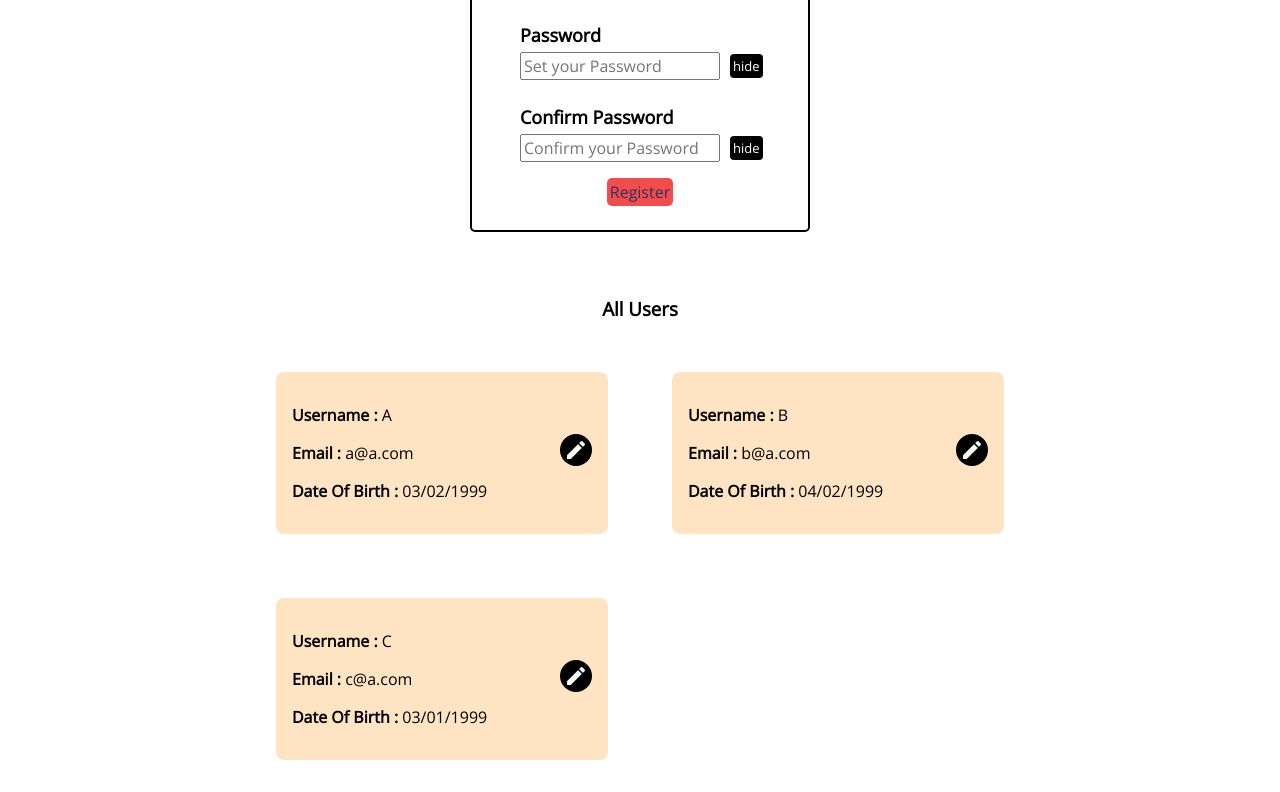
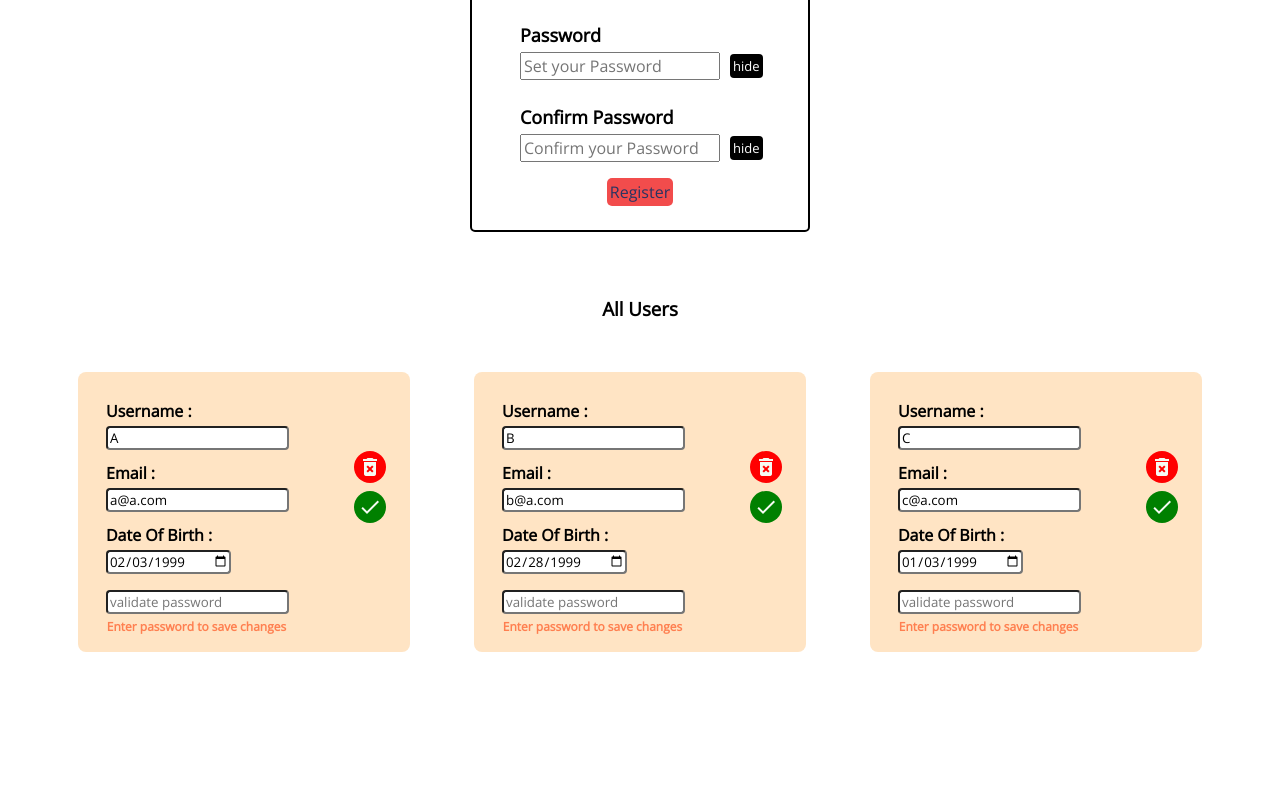
Before and after one commit to shadreza/angular-task03, an Angular app: page / in a window 1280 px wide. Shown: the part 391-1183 px from the top of the page. After the commit the page ends 1075 px from the top, so only its background shows below. Built offline with nearby package versions, Linux system fonts and the light colour scheme.

Commit message:
first build

```diff
--- a/src/app/components/all-users/all-users.component.css
+++ b/src/app/components/all-users/all-users.component.css
@@ -6,4 +6,17 @@ h3 {
   display: grid;
   grid-template-columns: auto auto ;
   justify-content: center;
+  align-items: center;
 }
+
+@media (max-width: 820px) {
+  .users {
+    grid-template-columns: auto ;
+  }
+}
+
+@media (min-width: 1200px) {
+  .users {
+    grid-template-columns: auto auto auto;
+  }
+}
--- a/src/app/components/all-users/all-users.component.ts
+++ b/src/app/components/all-users/all-users.component.ts
@@ -17,7 +17,7 @@ export class AllUsersComponent implements OnInit {
     {
       userName: "B",
       email: "b@a.com",
-      dateOfBirth: "04/02/1999",
+      dateOfBirth: "28/02/1999",
       password: "123456abasdASDcdeef"
     },
     {
@@ -28,9 +28,16 @@ export class AllUsersComponent implements OnInit {
     }
   ]
 
+  convertToDateFormat(date: string) {
+    return date[6] + date[7] + date[8] + date[9] + '-' + date[3] + date[4] + '-' + date[0] + date[1]
+  }
+
   constructor() { }
 
   ngOnInit(): void {
+    this.users.forEach(user => {
+      user.dateOfBirth = this.convertToDateFormat(user.dateOfBirth)
+    })
   }
 
 }
--- a/src/app/components/user/user.component.css
+++ b/src/app/components/user/user.component.css
@@ -1,9 +1,12 @@
-.single-user {
+.user-block {
   width: 300px;
   margin: 2rem;
   background-color: bisque;
   padding: 1rem;
   border-radius: 8px;
+}
+
+.single-user {
   display: flex;
   justify-content: space-between;
   align-items: center;
@@ -22,11 +25,50 @@
   color: #F6FBF4;
 }
 
+.edit #editBtn {
+  background: #293462;
+}
+
 .save-or-delete mat-icon {
   display: block;
   margin: 8px;
 }
 
+.save-or-delete #deleteBtn {
+  background: red;
+}
+
+.save-or-delete #saveBtn {
+  background: green;
+}
+
 .single-user .details p span {
   font-weight: bold;
 }
+
+.edit-div {
+  margin: 0.75rem;
+}
+
+input {
+  display: block;
+  margin-top: 4px;
+  border-radius: 4px;
+  overflow: auto;
+}
+
+.titles-of-edit-div {
+  font-weight: bold;
+}
+
+.warning {
+  text-align: center;
+  margin-left: 0.8rem ;
+  color: coral;
+  font-weight: bolder;
+  font-size: 12px;
+}
+
+.require-password-field input {
+  margin-left: 0.75rem;
+}
--- a/src/app/components/user/user.component.html
+++ b/src/app/components/user/user.component.html
@@ -1,18 +1,39 @@
+<div class="user-block">
   <div class="single-user">
     <div class="details">
-    <p><span>Username : </span> {{user.userName}}</p>
-    <p><span>Email : </span> {{user.email}}</p>
-    <p><span>Date Of Birth : </span> {{user.dateOfBirth}}</p>
+      <div class="edit-div">
+        <span class="titles-of-edit-div">Username : </span>
+        <span *ngIf="!showEdit">{{modifiedUser.userName}}</span>
+        <input *ngIf="showEdit" [(ngModel)]="modifiedUser.userName" type="text" placeholder={{modifiedUser.userName}}>
       </div>
+
+      <div class="edit-div">
+        <span class="titles-of-edit-div">Email : </span>
+        <span *ngIf="!showEdit">{{modifiedUser.email}}</span>
+        <input *ngIf="showEdit" [(ngModel)]="modifiedUser.email" type="text" placeholder={{modifiedUser.email}}>
+      </div>
+
+      <div class="edit-div">
+        <span class="titles-of-edit-div">Date Of Birth : </span>
+        <span *ngIf="!showEdit">{{visibleDOB}}</span>
+        <input *ngIf="showEdit" [(ngModel)]="modifiedUser.dateOfBirth" type="date" placeholder={{modifiedUser.dateOfBirth}}>
+      </div>
+    </div>
+
     <div class="icon">
       <div *ngIf="!showEdit" class="edit">
-      <mat-icon (click)="openModal()">edit</mat-icon>
+        <mat-icon id="editBtn" (click)="openModal()">edit</mat-icon>
       </div>
       <div *ngIf="showEdit" class="save-or-delete">
-      <mat-icon (click)="openModal()">delete_forever</mat-icon>
-      <mat-icon (click)="openModal()">done</mat-icon>
+        <mat-icon id="deleteBtn" (click)="openModal()">delete_forever</mat-icon>
+        <mat-icon id="saveBtn" (click)="openModal()">done</mat-icon>
+      </div>
+    </div>
   </div>
 
+  <div class="require-password-field">
+    <input type="password" [(ngModel)]="passwordValidityCheck" placeholder="validate password">
+  </div>
 
+  <small class="warning" *ngIf="showEdit">Enter password to save changes</small>
 </div>
-</div>
--- a/src/app/components/user/user.component.ts
+++ b/src/app/components/user/user.component.ts
@@ -13,12 +13,21 @@ export class UserComponent implements OnInit {
     dateOfBirth: "",
     password: ""
   };
-  showEdit: boolean = false;
+
+  modifiedUser: USER = this.user;
+  visibleDOB: string = "";
+  showEdit: boolean = true;
+  passwordValidityCheck: string = "";
+
+  updateVisibleDOB() {
+    this.visibleDOB = new Date(this.modifiedUser.dateOfBirth).toLocaleDateString('en-us', { weekday:"short", year:"numeric", month:"short", day:"numeric"})
+  }
 
   constructor() { }
 
   ngOnInit(): void {
-    // console.log(this.user.userName)
+    this.modifiedUser = this.user
+    this.updateVisibleDOB()
   }
 
   openModal() {
--- a/src/app/services/talk-with-api.service.ts
+++ b/src/app/services/talk-with-api.service.ts
@@ -5,8 +5,9 @@ import { USER } from '../USER';
 @Injectable({
   providedIn: 'root'
 })
+
 export class TalkWithApiService {
-  url: string = "https://jsonplaceholder.typicode.com/posts"
+  url: string = "http://three60.learnathon.net/api1/api/register"
   constructor( private http:HttpClient ) { }
 
   // apiCall() {
```
Lines whose indentation alone changed are shown as unchanged.
